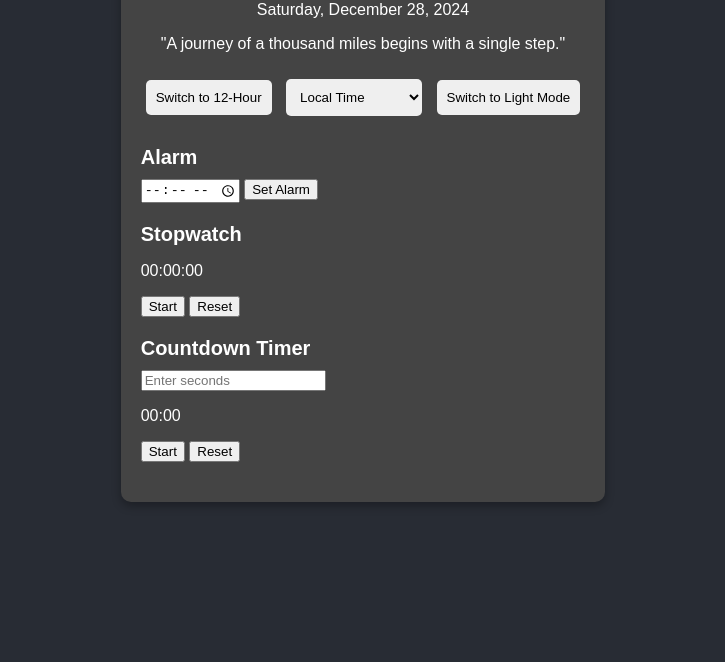
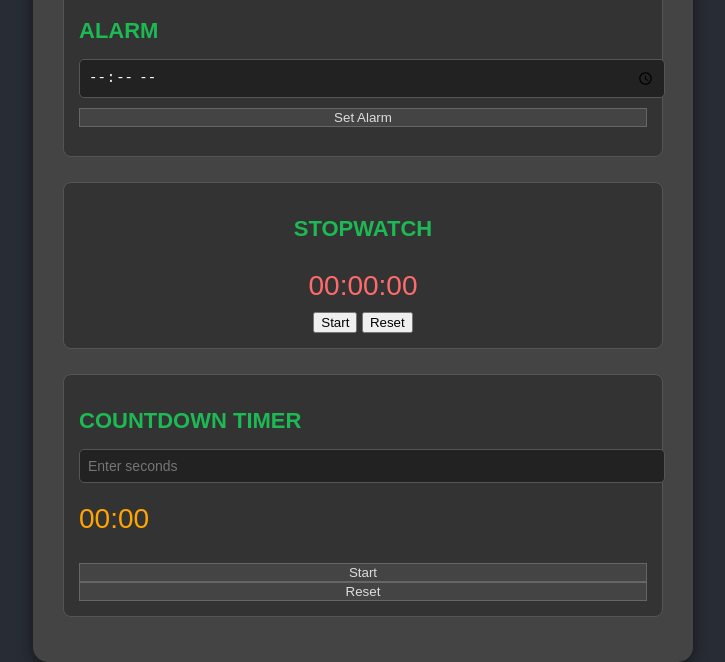
Before and after one commit to anoopmagar141/Digital-Clock-, a plain HTML site: page index.html in a window 1280 px wide. Shown: the part 234-896 px from the top of the page, without its empty margins (277-1002 px from the left). Before the commit the page ends 800 px from the top, so only its background shows below. Drawn offline with Linux system fonts and the light colour scheme.

Commit message:
final css

```diff
--- a/css/style.css
+++ b/css/style.css
@@ -14,26 +14,70 @@ body {
 #app {
     text-align: center;
     background: #444;
-    padding: 20px;
-    border-radius: 10px;
-    box-shadow: 0 4px 10px rgba(0, 0, 0, 0.3);
+    padding: 20px 30px;
+    border-radius: 15px;
+    box-shadow: 0 4px 15px rgba(0, 0, 0, 0.5);
+    max-width: 600px;
+    width: 90%;
 }
 
 #time {
-    font-size: 48px;
-    margin: 0;
+    font-size: 60px;
+    margin: 10px 0;
+    font-weight: bold;
+    color: #1db954;
 }
 
+#greeting {
+    font-size: 32px;
+    margin: 10px 0;
+    color: #f4d03f;
+}
+
+#date {
+    font-size: 18px;
+    margin: 5px 0;
+    color: #ccc;
+}
+
+#quote {
+    margin-top: 15px;
+    font-size: 16px;
+    font-style: italic;
+    color: #d1d1d1;
+}
+
+.mini-clock {
+    margin-top: 20px;
+    font-size: 14px;
+    font-weight: bold;
+    padding: 10px;
+    border: 1px solid #555;
+    border-radius: 5px;
+    background: #333;
+    color: #fff;
+    display: inline-block;
+}
+
+/* Controls */
 .controls button, .controls select {
     margin: 10px 5px;
-    padding: 10px;
+    padding: 10px 15px;
     border: none;
     border-radius: 5px;
     cursor: pointer;
+    font-size: 14px;
+    transition: background-color 0.3s ease, color 0.3s ease;
 }
 
 button:hover {
     background-color: #1db954;
+    color: white;
+}
+
+select {
+    background: #555;
+    color: #fff;
 }
 
 .light-mode {
@@ -46,17 +90,118 @@ button:hover {
     color: #333;
 }
 
+.light-mode .controls button, .light-mode .controls select {
+    background: #ddd;
+    color: #333;
+}
+
+.light-mode .mini-clock {
+    background: #eaeaea;
+    color: #333;
+    border-color: #ccc;
+}
+
 /* Feature Sections */
 #additional-features {
-    margin-top: 20px;
+    margin-top: 30px;
     text-align: left;
+    color: #ddd;
 }
 
 #additional-features div {
-    margin-bottom: 20px;
+    margin-bottom: 25px;
+    border: 1px solid #555;
+    padding: 15px;
+    border-radius: 8px;
+    background: #333;
 }
 
 h2 {
-    font-size: 20px;
+    font-size: 22px;
+    margin-bottom: 15px;
+    color: #1db954;
+    text-transform: uppercase;
+}
+
+/* Alarm Section */
+#alarm-section input {
+    width: 100%;
+    padding: 8px;
+    font-size: 14px;
     margin-bottom: 10px;
+    border: 1px solid #555;
+    border-radius: 5px;
+    background: #222;
+    color: white;
 }
+
+#alarm-section button {
+    width: 100%;
+    background-color: #444;
+    color: #ddd;
+    border: 1px solid #666;
+}
+
+#alarm-status {
+    margin-top: 10px;
+    font-size: 14px;
+    color: #f4d03f;
+}
+
+/* Stopwatch Section */
+#stopwatch-section {
+    text-align: center;
+}
+
+#stopwatch {
+    font-size: 28px;
+    margin-bottom: 10px;
+    color: #ff6b6b;
+}
+
+#previous-records {
+    margin-top: 10px;
+    font-size: 14px;
+    color: #d1d1d1;
+}
+
+/* Timer Section */
+#timer-section input {
+    width: 100%;
+    padding: 8px;
+    font-size: 14px;
+    margin-bottom: 10px;
+    border: 1px solid #555;
+    border-radius: 5px;
+    background: #222;
+    color: white;
+}
+
+#timer-section button {
+    width: 100%;
+    background-color: #444;
+    color: #ddd;
+    border: 1px solid #666;
+}
+
+#countdown-timer {
+    font-size: 28px;
+    margin-top: 10px;
+    color: #ffa502;
+}
+
+/* Mini Clock */
+#mini-clock {
+    width: 100px;
+    height: 100px;
+    margin: 10px auto;
+    border-radius: 50%;
+    border: 5px solid #1db954;
+    display: flex;
+    align-items: center;
+    justify-content: center;
+    font-size: 14px;
+    font-weight: bold;
+    color: #fff;
+    background: #000;
+}
--- a/index.html
+++ b/index.html
@@ -12,7 +12,7 @@
             <h1 id="greeting">Hello!</h1>
             <h1 id="time">00:00:00</h1>
             <p id="date">Loading...</p>
-            <p id="quote">"A journey of a thousand miles begins with a single step."</p>
+            <p id="quote">"Walk slowly but not backward "</p>
 
             <div class="controls">
                 <button id="toggle-format">Switch to 12-Hour</button>
```
